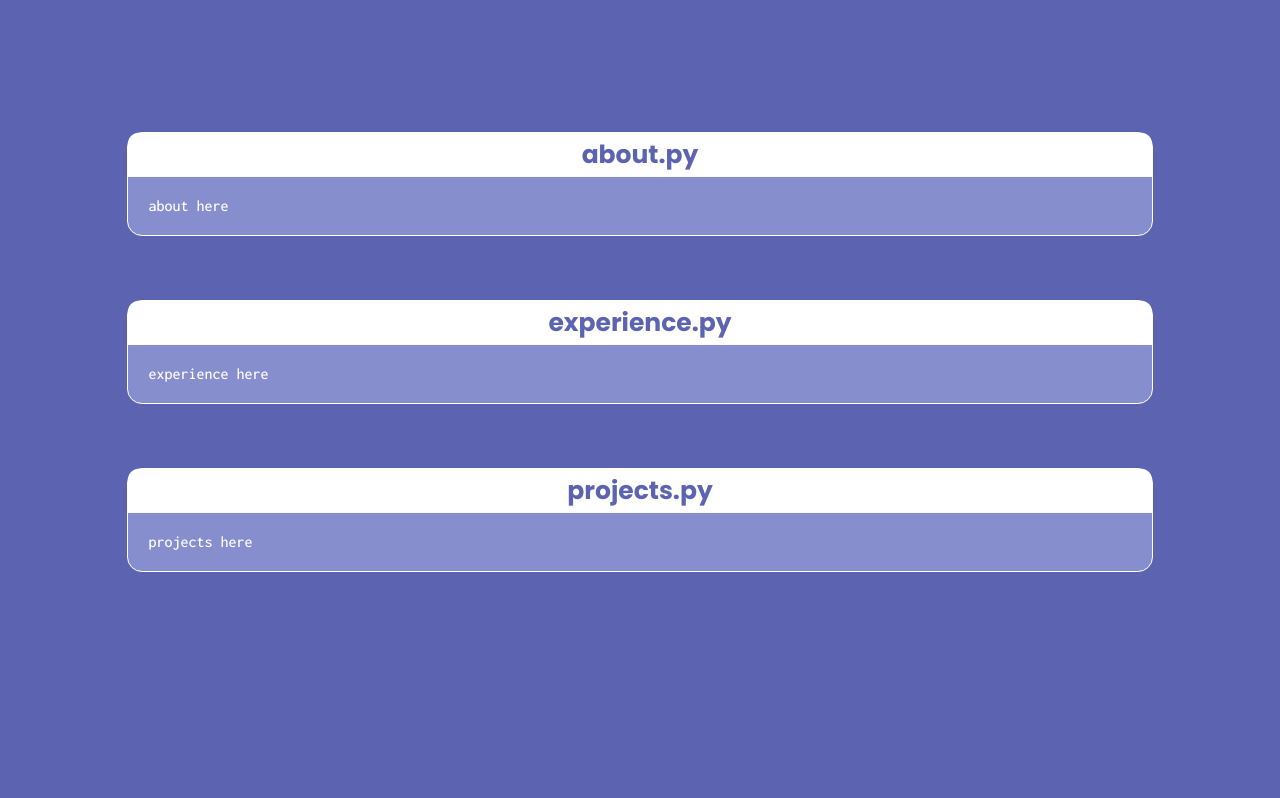
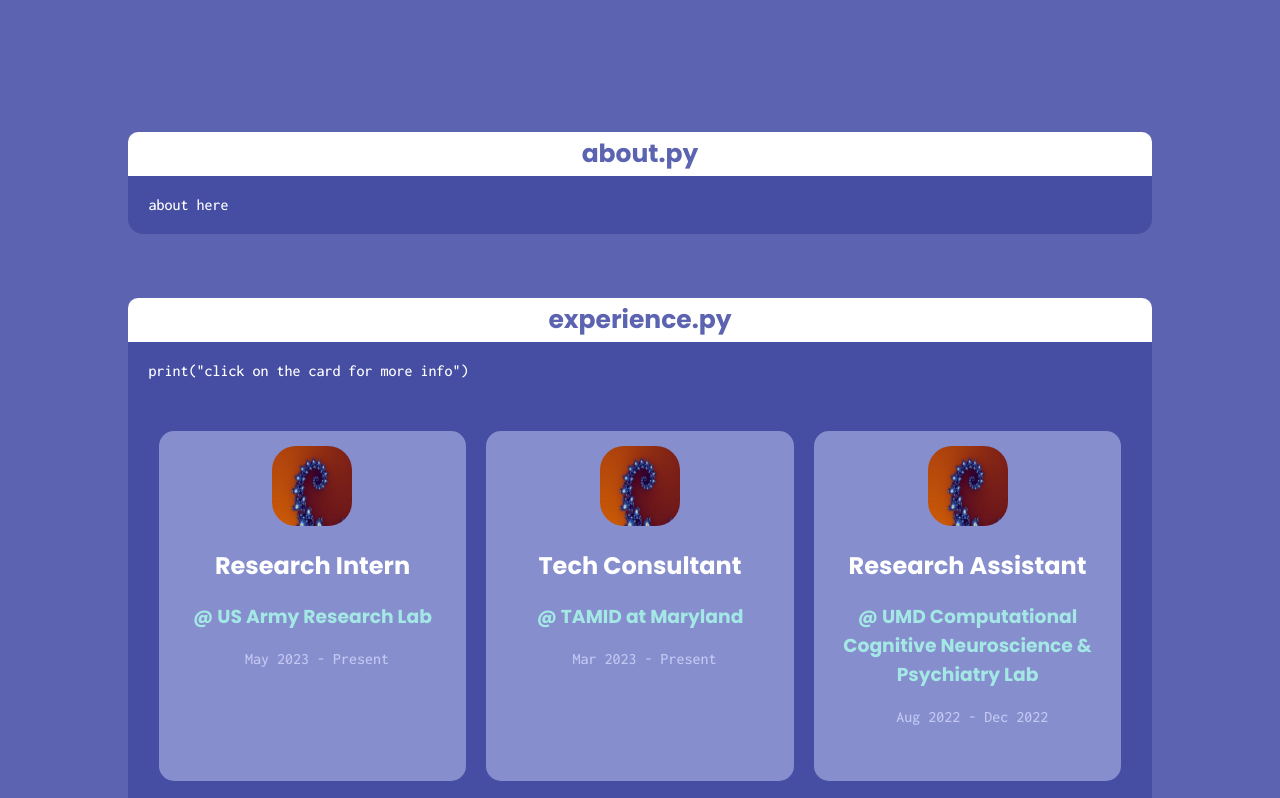
Before and after one commit to kath3rine/kath3rine.github.io, a React (Create React App) app: page / in a window 1280 px wide. Shown: the part 700-1498 px from the top of the page. Before the commit the page ends 1336 px from the top, so only its background shows below. Built offline with nearby package versions, Linux system fonts and the light colour scheme.

Commit message:
experience

```diff
--- a/package.json
+++ b/package.json
@@ -7,9 +7,11 @@
     "@testing-library/jest-dom": "^5.16.5",
     "@testing-library/react": "^13.4.0",
     "@testing-library/user-event": "^13.5.0",
+    "classnames": "^2.3.2",
     "react": "^18.2.0",
     "react-dom": "^18.2.0",
     "react-scripts": "5.0.1",
+    "sass": "^1.62.1",
     "web-vitals": "^2.1.4"
   },
   "scripts": {
--- a/src/App.css
+++ /dev/null
@@ -1,89 +0,0 @@
-@import url('https://fonts.googleapis.com/css2?family=Poppins:wght@400;700&display=swap');
-@import url('https://fonts.googleapis.com/css2?family=Inconsolata:wght@500&display=swap');
-
-:root {
-  --col1: #a3e8e5;
-  --col2: #c3c9f3;
-  --col3: #B9BBDF;
-  --col4: #878ECD;
-  --col5: #5c64b1;
-  --col6: #3e468f;
-}
-
-body {
-  background-color: var(--col5);
-  font-family: "Poppins", sans-serif;
-  font-weight: 400;
-}
-
-.navbar {
-  height: 10vh;
-}
-
-.Home {
-  background-color: var(--col5);
-  text-align: left;
-  height: 80vh;
-  padding: 5% 10% 5% 10%;
-}
-
-.Home h1 {
-  font-size: 12vh;
-  background: -webkit-linear-gradient(-45deg, var(--col1), white);
-  -webkit-background-clip: text;
-  -webkit-text-fill-color: transparent;
-}
-
-.Home h2 {
-  color: white;
-  font-size: 4vh;
-  margin-bottom: 10vh;
-}
-
-.Home p {
-  color: var(--col2);
-  font-size: 3vh;
-}
-
-.home-button {
-  color: var(--col3);
-    border: var(--col3) solid 3px;
-    padding: 2vh 10vw 2vh 10vw;
-    width: 70%;
-    margin: 10% 5% 0% 0%;
-    text-align: center;
-    text-decoration: none;
-}
-
-.home-button:hover {
-  color: white;
-  border-color: white;
-}
-
-.section {
-  background-color: var(--col4);
-    width: 80vw;
-    top: 1vh;
-    margin: 5% auto 5% auto;
-    display: flex;
-    flex-direction: column;
-    border-radius: 15px;
-    border: white solid 1px;
-}
-
-.section span {
-  background-color: white;
-    color: var(--col5);
-    border-radius: 10px 10px 0px 0px;
-    font-weight: 700;
-    text-align: center;
-    padding: 3px;
-    font-size: 25px;
-}
-
-.section p {
-  margin: 2%;
-    color: white;
-    font-family: "Inconsolata", monospace;
-    font-weight: 500;
-}
--- a/src/App.js
+++ b/src/App.js
@@ -2,8 +2,7 @@ import Home from './pages/Home.js';
 import About from './pages/About.js'
 import Experience from './pages/Experience.js'
 import Projects from './pages/Projects.js'
-import Navbar from './components/Navbar.js'
-import './App.css';
+import './App.scss';
 
 function App() {
   return (
--- /dev/null
+++ b/src/App.scss
@@ -0,0 +1,172 @@
+@import url('https://fonts.googleapis.com/css2?family=Poppins:wght@400;700&display=swap');
+@import url('https://fonts.googleapis.com/css2?family=Inconsolata:wght@500&display=swap');
+
+:root {
+  --col1: #a3e8e5;
+  --col2: #c3c9f3;
+  --col3: #B9BBDF;
+  --col4: #878ECD;
+  --col5: #5c64b1;
+  --col6: #454ea2;
+}
+
+body {
+  background-color: var(--col5);
+  font-family: "Poppins", sans-serif;
+  font-weight: 400;
+}
+
+.Home {
+  background-color: var(--col5);
+  text-align: left;
+  height: 80vh;
+  padding: 5% 10% 5% 10%;
+
+  h1 {
+    font-size: 12vh;
+    background: -webkit-linear-gradient(-45deg, var(--col1), white);
+    -webkit-background-clip: text;
+    -webkit-text-fill-color: transparent;
+  }
+
+  h2 {
+    color: white;
+    font-size: 4vh;
+    margin-bottom: 10vh;
+  }
+
+  p {
+    color: var(--col2);
+    font-size: 3vh;
+  }
+
+  .home-button {
+    color: var(--col3);
+      border: var(--col3) solid 3px;
+      padding: 2vh 10vw 2vh 10vw;
+      width: 70%;
+      margin: 10% 5% 0% 0%;
+      text-align: center;
+      text-decoration: none;
+  }
+
+  .home-button:hover {
+    color: white;
+    border-color: white;
+  }
+}
+
+.section {
+    background-color: var(--col6);
+    width: 80vw;
+    top: 1vh;
+    margin: 5% auto 5% auto;
+    display: flex;
+    flex-direction: column;
+    border-radius: 15px;
+
+    span {
+      background-color: white;
+        color: var(--col5);
+        border-radius: 10px 10px 0px 0px;
+        font-weight: 700;
+        text-align: center;
+        padding: 3px;
+        font-size: 25px;
+    }
+
+    p {
+      margin: 2%;
+        color: white;
+        font-family: "Inconsolata", monospace;
+        font-weight: 500;
+    }
+}
+
+.container {
+  display: grid;
+    grid-template-columns: repeat(auto-fit, minmax(250px, 1fr));
+    gap: 20px;
+    margin: 3%;
+}
+
+.flip-card-outer {
+  background-color: transparent;
+    perspective: 1000px;
+    height: 350px;
+    display: flex;
+
+  .flip-card-inner {
+    transform-style: preserve-3d;
+    position: relative;
+    width: 100%;
+    height: 100%;
+    text-align: center;
+    transition: transform 0.6s;
+
+    img {
+      height: 100px;
+    }
+
+    &.showBack {
+      transform: rotateY(180deg);
+    }
+
+    .card {
+      backface-visibility: hidden;
+      position: absolute;
+      top: 0;
+      left: 0;
+      width: 100%;
+      height: 100%;
+      justify-content: center;
+
+      &.front {
+        transform: rotateY(0);
+        background-color: var(--col4);
+        border-radius: 15px;
+
+        .exp-img {
+          height: 10vh;
+          width: 10vh;
+          border-radius: 30%;
+          margin: 5%;
+        }
+
+        h2 {
+          color: white;
+          margin: 0% 3% 0% 3%;
+        }
+
+        h3 {
+          color: var(--col1);
+          margin-left: 5%;
+          margin-right: 5%;
+        }
+
+        p {
+          color: var(--col2);
+          margin-left: 5%;
+          margin-right: 2%;
+          font-family: "Inconsolata", monospace;
+        }
+      }
+
+      &.back {
+        transform: rotateY(180deg);
+        background-color: var(--col2);
+        text-align: left;
+        border-radius: 15px;
+
+        p {
+          font-family: "Inconsolata", monospace;
+          font-weight: 500;
+          line-height: 1.15;
+          color: var(--col5);
+          margin: 10%;
+        }
+
+      }
+    }
+  }
+}
--- /dev/null
+++ b/src/components/ExpCard.js
@@ -0,0 +1,31 @@
+import { useState } from 'react';
+import cn from "classnames";
+
+function ExpCard({card}) {
+    const [showBack, setShowBack] = useState(false);
+
+    function handleClick() {
+        setShowBack(!showBack);
+    }
+
+    return (
+      <div className="flip-card-outer"
+      onClick={handleClick}>
+        <div className={cn("flip-card-inner", {
+          showBack })}>
+          <div className="card front">
+            <img className="exp-img" src={card.img}/>
+            <h2> {card.role} </h2>
+            <h3> {card.company} </h3>
+            <p> {card.date} </p>
+          </div>
+          <div className="card back">
+            <p> {card.desc} </p>
+            <p> {card.desc2} </p>
+          </div>
+        </div>
+      </div>
+    );
+  }
+
+  export default ExpCard;
--- a/src/components/Navbar.js
+++ /dev/null
@@ -1,18 +0,0 @@
-import React from 'react';
-import {Link} from 'react-scroll';
-const {Navbar}= () =>{
-  return (
-  <div className="navbar">
-    <li>
-        <Link to="/home">Home</Link>
-    </li>
-    <li>
-        <Link to="/about">About</Link>
-    </li>
-    <li>
-        <Link to="/experience">Experience</Link>
-    </li>
-  </div>
-  );
-};
-export default Navbar
--- a/src/pages/About.js
+++ b/src/pages/About.js
@@ -1,4 +1,4 @@
-import '../App.css';
+import '../App.scss';
 
 const About = () => {
   return (
--- a/src/pages/Experience.js
+++ b/src/pages/Experience.js
@@ -1,11 +1,48 @@
-import '../App.css';
+import '../App.scss';
+
+import ExpCard from '../components/ExpCard.js';
+import Test from '../images/test.png';
 
 function Experience() {
+
+    const cards = [
+        {
+            id: "e1",
+            img: Test,
+            role: "Research Intern",
+            company: "@ US Army Research Lab",
+            date: "May 2023 - Present",
+            desc: "Researching hybrid networks and effects of external perturbations on neuronal structure-function response"
+        },
+        {
+            id: "e2",
+            img: Test,
+            role: "Tech Consultant",
+            company: "@ TAMID at Maryland",
+            date: "Mar 2023 - Present",
+            desc: "Selected as a member of a competitive business club to apply data analytics and software development skills to advise tech startups."
+        },
+        {
+            id: "e3",
+            img: Test,
+            role: "Research Assistant",
+            company: "@ UMD Computational Cognitive Neuroscience & Psychiatry Lab",
+            date: "Aug 2022 - Dec 2022",
+            desc: "Analyzed EEG data from recognition memory tasks and computationally model information processing in learning, decision making, and episodic memory.",
+            desc2: "Prepared data for analysis and used Python  to develop and implement various machine learning classifiers"
+        }
+    ]
+
     return (
         <div className="Experience" id="experience">
             <div className="section">
                 <span> experience.py </span>
-            <p> experience here </p>
+                <p> print("click on the card for more info")</p>
+                <div className="container">
+                {cards.map((card) => (
+                    <ExpCard key={card.id} card={card} />
+                ))}
+                </div>
             </div>
         </div>
     );
--- a/src/pages/Home.js
+++ b/src/pages/Home.js
@@ -1,5 +1,5 @@
 
-import '../App.css';
+import '../App.scss';
 
 function Home() {
   return (
--- a/src/pages/Projects.js
+++ b/src/pages/Projects.js
@@ -1,4 +1,4 @@
-import '../App.css';
+import '../App.scss';
 
 function Projects() {
   return (
```
Also changed, not shown: src/images/test.png (added), 1 other file (tests, documents, lock files or other folders). Lines whose indentation alone changed are shown as unchanged.
